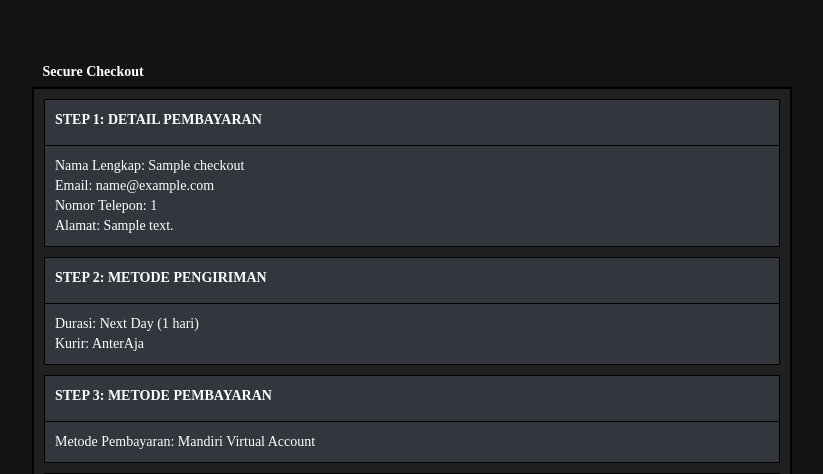
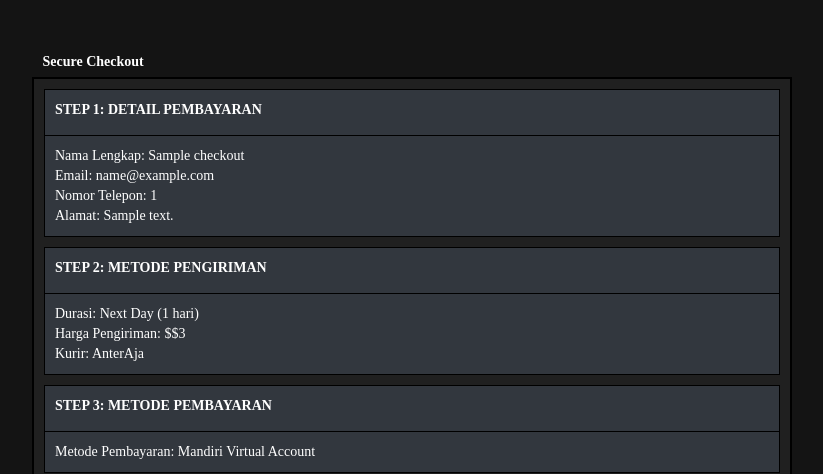
Before and after one commit to Krentt/Kuliah-PBP-TugasAkhir-Web, a Django app: page /checkout-4 in a window 1280 px wide. Shown: the top 474 px of the page, without its empty margins (228-1051 px from the left). Run offline with Django 3.2, Linux system fonts and the light colour scheme; a user stored in the database is signed in; tables that the repository leaves empty hold one stand-in row (values such as "Sample post"); some libraries are stand-ins or nearby versions; some web fonts are replaced.

Commit message:
update html checkout

```diff
--- a/checkout_page/templates/checkout3_layout.html
+++ b/checkout_page/templates/checkout3_layout.html
@@ -111,7 +111,7 @@
                 <div id="STEP2FORM">
                     {% for pengiriman in pengirimans %}
                     Durasi: {{pengiriman.durasi}} <br>
-                    Harga Pengiriman: {{pengiriman.cek_harga}} <br>
+                    Harga Pengiriman: ${{pengiriman.cek_harga}} <br>
                     Kurir: {{pengiriman.kurir}} <br>
                     {% endfor %}
                 </div>
--- a/checkout_page/templates/checkout4_layout.html
+++ b/checkout_page/templates/checkout4_layout.html
@@ -111,6 +111,7 @@
                 <div id="STEP2FORM">
                     {% for pengiriman in pengirimans %}
                     Durasi: {{pengiriman.durasi}} <br>
+                    Harga Pengiriman: ${{pengiriman.cek_harga}} <br>
                     Kurir: {{pengiriman.kurir}} <br>
                     {% endfor %}
                 </div>
```
